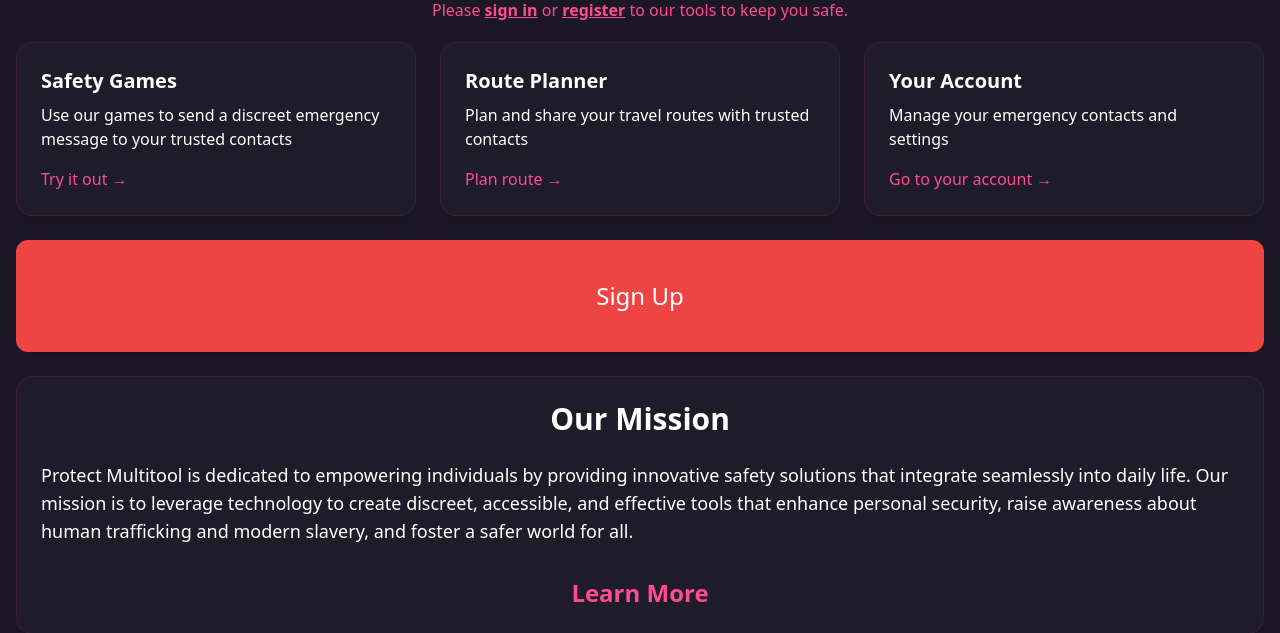
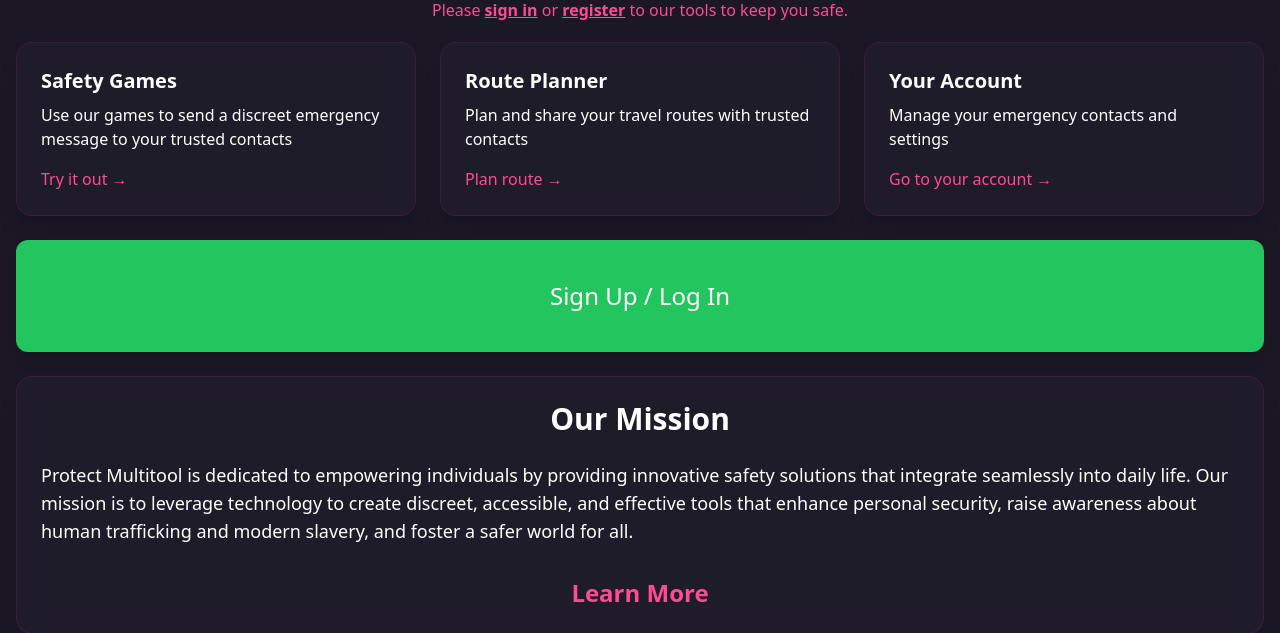
Before and after one commit to 3disturbed/Protect_Multitool, a Django app: page / in a window 1280 px wide. Shown: the part 294-927 px from the top of the page. Run offline with Django 5.2, Linux system fonts and the light colour scheme; some libraries are stand-ins or nearby versions.

Commit message:
Colours updated on emergency button

```diff
--- a/home_page/templates/home_page/home.html
+++ b/home_page/templates/home_page/home.html
@@ -58,14 +58,14 @@
             </button>
         {% else %}
             <a href="{% url 'account_home:add_emergency_contact' %}"
-                class="mt-6 w-full px-4 py-10 font-medium bg-red-500 text-2xl text-white rounded-xl hover:bg-opacity-80 transition-all transform hover:scale-105 shadow-lg text-center block">
+                class="mt-6 w-full px-4 py-10 font-medium bg-amber-500 text-2xl text-white rounded-xl hover:bg-opacity-80 transition-all transform hover:scale-105 shadow-lg text-center block">
                 ADD CONTACTS
             </a>
         {% endif %}
     {% else %}
         <a href="{% url 'account_signup' %}"
-            class="mt-6 w-full px-4 py-10 font-medium bg-red-500 text-2xl text-white rounded-xl hover:bg-opacity-80 transition-all transform hover:scale-105 shadow-lg text-center block">
-            Sign Up
+            class="mt-6 w-full px-4 py-10 font-medium bg-green-500 text-2xl text-white rounded-xl hover:bg-opacity-80 transition-all transform hover:scale-105 shadow-lg text-center block">
+            Sign Up / Log In
         </a>
     {% endif %}
 </div>
```
